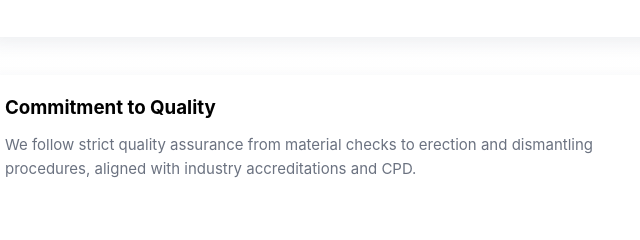
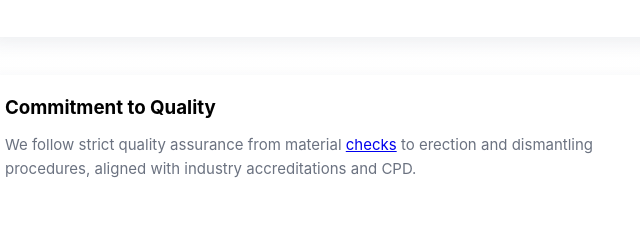
Before and after one commit to MikemJohn/aslescaffoldingconsultancy, a plain HTML site: page index.html in a window 1280 px wide. Shown: the part 1462-1702 px from the top of the page, 123-763 px from the left. Drawn offline with Linux system fonts and the light colour scheme.

Commit message:
Update index.html

```diff
--- a/index.html
+++ b/index.html
@@ -302,7 +302,7 @@
         <!-- Commitment to quality -->
         <section class="card" style="margin-top:18px;">
           <h3 style="color:black">Commitment to Quality</h3>
-          <p class="muted">We follow strict quality assurance from material checks to erection and dismantling procedures, aligned with industry accreditations and CPD.</p>
+          <p class="muted">We follow strict quality assurance from material <a href="https://theaslescaffoldingconsultancy.vercel.app/">checks</a> to erection and dismantling procedures, aligned with industry accreditations and CPD.</p>
         </section>
 
         <!-- FAQ -->
```
